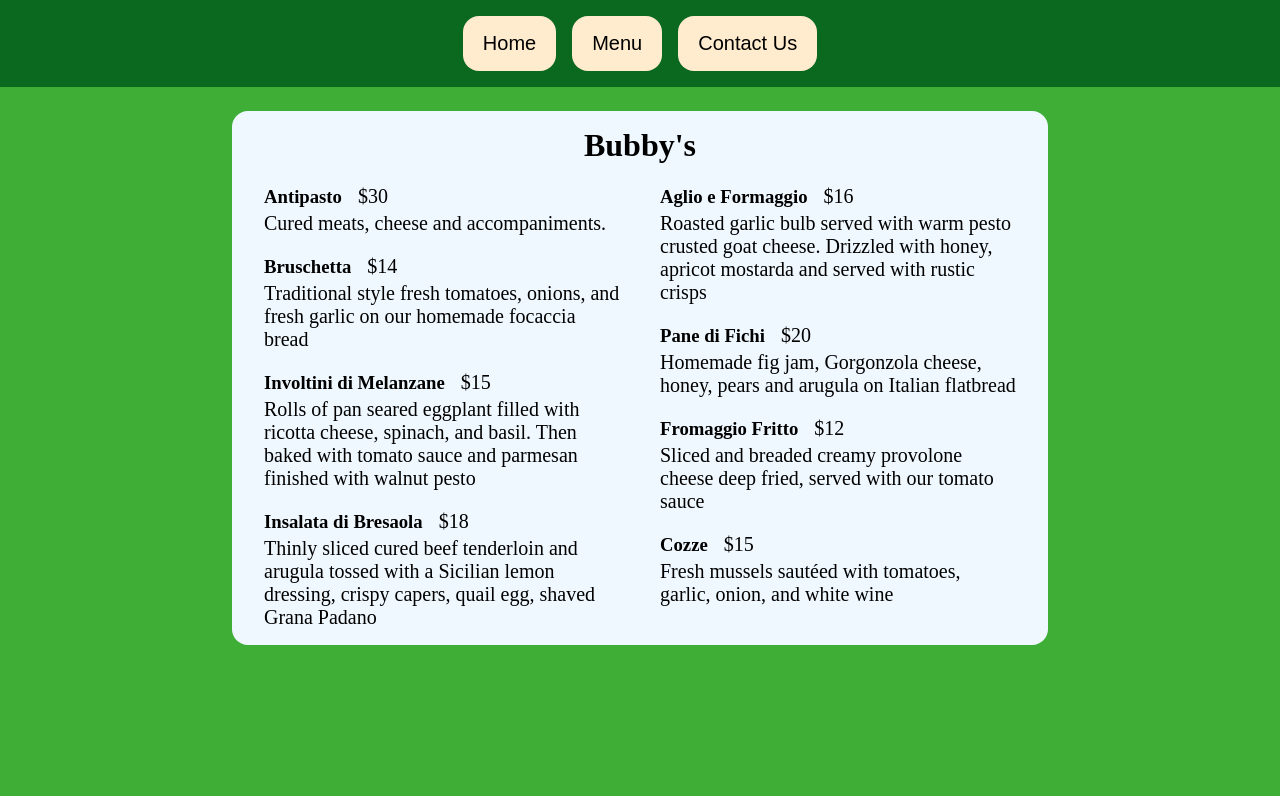
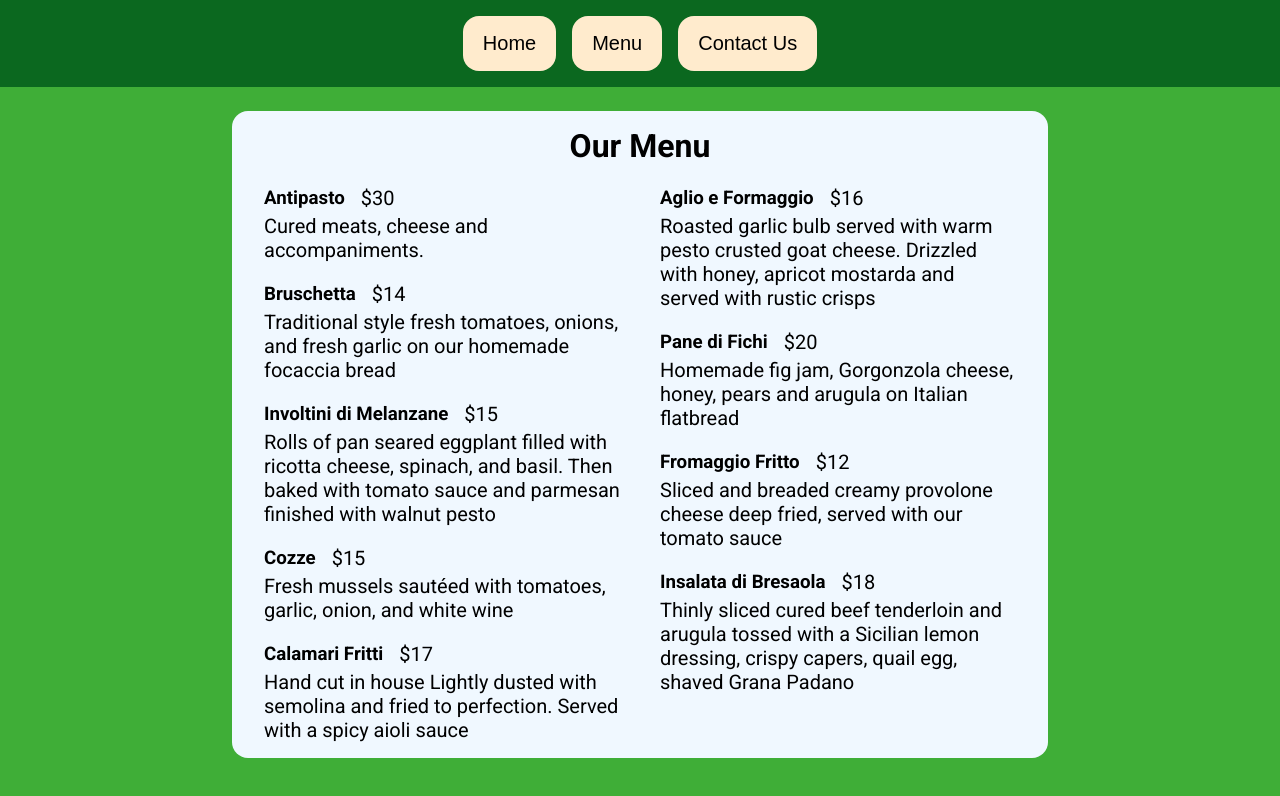
Before and after one commit to alex-delia/restaurant-page, a website built with webpack: page src/index.html in a window 1280 px wide. Both pictures are taken after a click on the button "Menu". Built offline with nearby package versions, Linux system fonts and the light colour scheme.

Commit message:
rewrite menu to use objects and change body font
Creates a function that will automatically
populate the menu based on an array of menu item
objects.

Change the font of the site to Roboto

```diff
--- a/src/index.html
+++ b/src/index.html
@@ -4,7 +4,12 @@
 <head>
     <meta charset="UTF-8">
     <meta name="viewport" content="width=device-width, initial-scale=1.0">
-    <title>Restaurant</title>
+    <title>Bubby's</title>
+    <link rel="preconnect" href="https://fonts.googleapis.com">
+    <link rel="preconnect" href="https://fonts.gstatic.com" crossorigin>
+    <link
+        href="https://fonts.googleapis.com/css2?family=Roboto:ital,wght@0,100;0,300;0,400;0,500;0,700;0,900;1,100;1,300;1,400;1,500;1,700;1,900&display=swap"
+        rel="stylesheet">
 </head>
 
 <body>
--- a/src/menu.js
+++ b/src/menu.js
@@ -5,7 +5,7 @@ function displayMenu() {
 
     const restaurantName = document.createElement('h1');
     restaurantName.classList.add('title');
-    restaurantName.textContent = "Bubby's";
+    restaurantName.textContent = "Our Menu";
     content.appendChild(restaurantName);
 
     const leftMenu = document.createElement('div');
@@ -13,166 +13,54 @@ function displayMenu() {
     leftMenu.classList.add('menuColumn');
     rightMenu.classList.add('menuColumn');
 
+    function createItem(name, price, description) {
+        return { name, price, description };
+    }
 
-    //Menu Item 1
-    const menuItem1 = document.createElement('div');
-    menuItem1.classList.add('menuItem');
+    const menuItems = [
+        createItem('Antipasto', 30, 'Cured meats, cheese and accompaniments.'),
+        createItem('Aglio e Formaggio', 16, 'Roasted garlic bulb served with warm pesto crusted goat cheese. Drizzled with honey, apricot mostarda and served with rustic crisps'),
+        createItem('Bruschetta', 14, 'Traditional style fresh tomatoes, onions, and fresh garlic on our homemade focaccia bread'),
+        createItem('Pane di Fichi', 20, 'Homemade fig jam, Gorgonzola cheese, honey, pears and arugula on Italian flatbread'),
+        createItem('Involtini di Melanzane', 15, 'Rolls of pan seared eggplant filled with ricotta cheese, spinach, and basil. Then baked with tomato sauce and parmesan finished with walnut pesto'),
+        createItem('Fromaggio Fritto', 12, 'Sliced and breaded creamy provolone cheese deep fried, served with our tomato sauce'),
+        createItem('Cozze', 15, 'Fresh mussels sautéed with tomatoes, garlic, onion, and white wine'),
+        createItem('Insalata di Bresaola', 18, 'Thinly sliced cured beef tenderloin and arugula tossed with a Sicilian lemon dressing, crispy capers, quail egg, shaved Grana Padano'),
+        createItem('Calamari Fritti', 17, 'Hand cut in house Lightly dusted with semolina and fried to perfection. Served with a spicy aioli sauce')
+    ]
 
-    const menuItem1Name = document.createElement('h3');
-    menuItem1Name.textContent = 'Antipasto';
+    let menuSide = 'left';
 
-    const menuItem1Price = document.createElement('span');
-    menuItem1Price.textContent = '$30';
+    function populateMenu() {
+        for (let item of menuItems) {
+            const menuItem = document.createElement('div');
+            menuItem.classList.add('menuItem');
 
-    const menuItem1Description = document.createElement('p');
-    menuItem1Description.classList.add('menuDescription')
-    menuItem1Description.textContent = 'Cured meats, cheese and accompaniments.';
+            const menuItemName = document.createElement('h3');
+            menuItemName.textContent = item.name;
 
-    menuItem1.appendChild(menuItem1Name);
-    menuItem1.appendChild(menuItem1Price);
-    menuItem1.appendChild(menuItem1Description);
+            const menuItemPrice = document.createElement('span');
+            menuItemPrice.textContent = `$${item.price}`;
 
-    leftMenu.appendChild(menuItem1);
+            const menuItemDescription = document.createElement('p');
+            menuItemDescription.classList.add('menuDescription')
+            menuItemDescription.textContent = item.description;
 
-    //Menu Item 2
-    const menuItem2 = document.createElement('div');
-    menuItem2.classList.add('menuItem');
+            menuItem.appendChild(menuItemName);
+            menuItem.appendChild(menuItemPrice);
+            menuItem.appendChild(menuItemDescription);
 
-    const menuItem2Name = document.createElement('h3');
-    menuItem2Name.textContent = 'Aglio e Formaggio';
+            if (menuSide === 'left') {
+                leftMenu.appendChild(menuItem);
+                menuSide = 'right';
+            } else {
+                rightMenu.appendChild(menuItem);
+                menuSide = 'left';
+            }
+        }
+    }
 
-    const menuItem2Price = document.createElement('span');
-    menuItem2Price.textContent = '$16';
-
-    const menuItem2Description = document.createElement('p');
-    menuItem2Description.classList.add('menuDescription')
-    menuItem2Description.textContent = 'Roasted garlic bulb served with warm pesto crusted goat cheese. Drizzled with honey, apricot mostarda and served with rustic crisps';
-
-    menuItem2.appendChild(menuItem2Name);
-    menuItem2.appendChild(menuItem2Price);
-    menuItem2.appendChild(menuItem2Description);
-
-    rightMenu.appendChild(menuItem2);
-
-    //Menu Item 3
-    const menuItem3 = document.createElement('div');
-    menuItem3.classList.add('menuItem');
-
-    const menuItem3Name = document.createElement('h3');
-    menuItem3Name.textContent = 'Bruschetta';
-
-    const menuItem3Price = document.createElement('span');
-    menuItem3Price.textContent = '$14';
-
-    const menuItem3Description = document.createElement('p');
-    menuItem3Description.classList.add('menuDescription')
-    menuItem3Description.textContent = 'Traditional style fresh tomatoes, onions, and fresh garlic on our homemade focaccia bread';
-
-    menuItem3.appendChild(menuItem3Name);
-    menuItem3.appendChild(menuItem3Price);
-    menuItem3.appendChild(menuItem3Description);
-
-    leftMenu.appendChild(menuItem3);
-
-    //Menu Item 4
-    const menuItem4 = document.createElement('div');
-    menuItem4.classList.add('menuItem');
-
-    const menuItem4Name = document.createElement('h3');
-    menuItem4Name.textContent = 'Pane di Fichi';
-
-    const menuItem4Price = document.createElement('span');
-    menuItem4Price.textContent = '$20';
-
-    const menuItem4Description = document.createElement('p');
-    menuItem4Description.classList.add('menuDescription')
-    menuItem4Description.textContent = 'Homemade fig jam, Gorgonzola cheese, honey, pears and arugula on Italian flatbread';
-
-    menuItem4.appendChild(menuItem4Name);
-    menuItem4.appendChild(menuItem4Price);
-    menuItem4.appendChild(menuItem4Description);
-
-    rightMenu.appendChild(menuItem4);
-
-    //Menu Item 5
-    const menuItem5 = document.createElement('div');
-    menuItem5.classList.add('menuItem');
-
-    const menuItem5Name = document.createElement('h3');
-    menuItem5Name.textContent = 'Involtini di Melanzane';
-
-    const menuItem5Price = document.createElement('span');
-    menuItem5Price.textContent = '$15';
-
-    const menuItem5Description = document.createElement('p');
-    menuItem5Description.classList.add('menuDescription')
-    menuItem5Description.textContent = 'Rolls of pan seared eggplant filled with ricotta cheese, spinach, and basil. Then baked with tomato sauce and parmesan finished with walnut pesto';
-
-    menuItem5.appendChild(menuItem5Name);
-    menuItem5.appendChild(menuItem5Price);
-    menuItem5.appendChild(menuItem5Description);
-
-    leftMenu.appendChild(menuItem5);
-
-    //Menu Item 6
-    const menuItem6 = document.createElement('div');
-    menuItem6.classList.add('menuItem');
-
-    const menuItem6Name = document.createElement('h3');
-    menuItem6Name.textContent = 'Fromaggio Fritto';
-
-    const menuItem6Price = document.createElement('span');
-    menuItem6Price.textContent = '$12';
-
-    const menuItem6Description = document.createElement('p');
-    menuItem6Description.classList.add('menuDescription')
-    menuItem6Description.textContent = 'Sliced and breaded creamy provolone cheese deep fried, served with our tomato sauce';
-
-    menuItem6.appendChild(menuItem6Name);
-    menuItem6.appendChild(menuItem6Price);
-    menuItem6.appendChild(menuItem6Description);
-
-    rightMenu.appendChild(menuItem6);
-
-    //Menu Item 7
-    const menuItem7 = document.createElement('div');
-    menuItem7.classList.add('menuItem');
-
-    const menuItem7Name = document.createElement('h3');
-    menuItem7Name.textContent = 'Cozze';
-
-    const menuItem7Price = document.createElement('span');
-    menuItem7Price.textContent = '$15';
-
-    const menuItem7Description = document.createElement('p');
-    menuItem7Description.classList.add('menuDescription')
-    menuItem7Description.textContent = 'Fresh mussels sautéed with tomatoes, garlic, onion, and white wine';
-
-    menuItem7.appendChild(menuItem7Name);
-    menuItem7.appendChild(menuItem7Price);
-    menuItem7.appendChild(menuItem7Description);
-
-    rightMenu.appendChild(menuItem7);
-
-    //Menu Item 8
-    const menuItem8 = document.createElement('div');
-    menuItem8.classList.add('menuItem');
-
-    const menuItem8Name = document.createElement('h3');
-    menuItem8Name.textContent = 'Insalata di Bresaola';
-
-    const menuItem8Price = document.createElement('span');
-    menuItem8Price.textContent = '$18';
-
-    const menuItem8Description = document.createElement('p');
-    menuItem8Description.classList.add('menuDescription')
-    menuItem8Description.textContent = 'Thinly sliced cured beef tenderloin and arugula tossed with a Sicilian lemon dressing, crispy capers, quail egg, shaved Grana Padano';
-
-    menuItem8.appendChild(menuItem8Name);
-    menuItem8.appendChild(menuItem8Price);
-    menuItem8.appendChild(menuItem8Description);
-
-    leftMenu.appendChild(menuItem8);
+    populateMenu();
 
     //append columns
     content.appendChild(leftMenu);
--- a/src/style.css
+++ b/src/style.css
@@ -3,6 +3,7 @@ body {
     background-color: rgb(63, 174, 55);
     display: grid;
     justify-items: center;
+    font-family: 'Roboto', sans-serif;
 }
 
 header {
```
